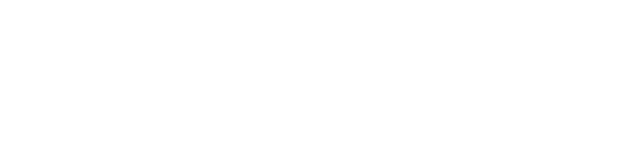
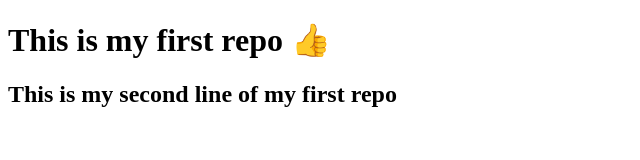
Before and after one commit to pa-missionreadyhq/my-first-git-repo, a plain HTML site: page index.html in a window 1280 px wide. Shown: the whole page, without its empty margins (0-640 px from the left). Drawn offline with Linux system fonts and the light colour scheme.

Commit message:
This is another test

```diff
--- a/index.html
+++ b/index.html
@@ -6,6 +6,7 @@
     <title>Document</title>
 </head>
 <body>
-
+    <h1>This is my first repo 👍</h1>
+    <h2>This is my second line of my first repo</h2>
 </body>
 </html>
```
